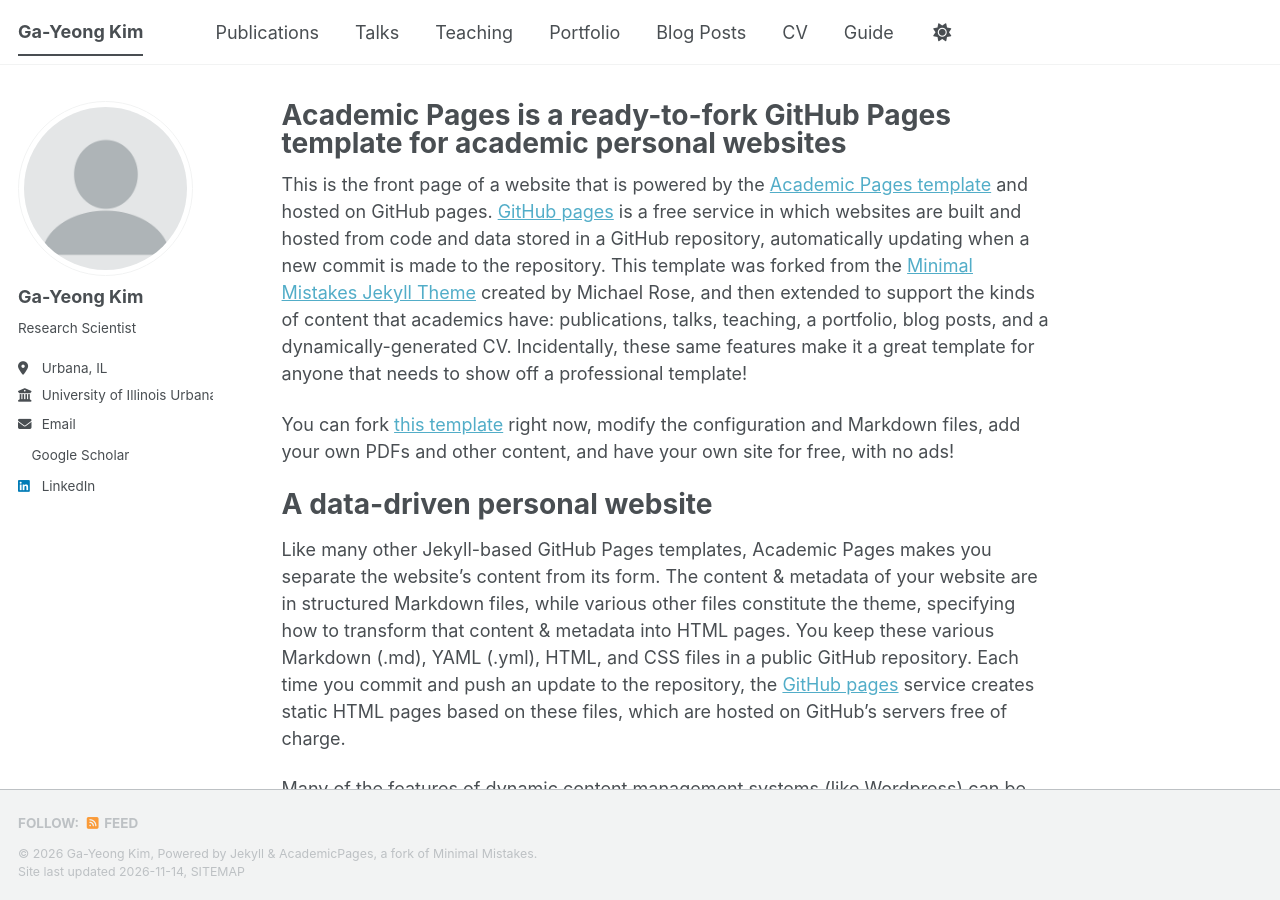
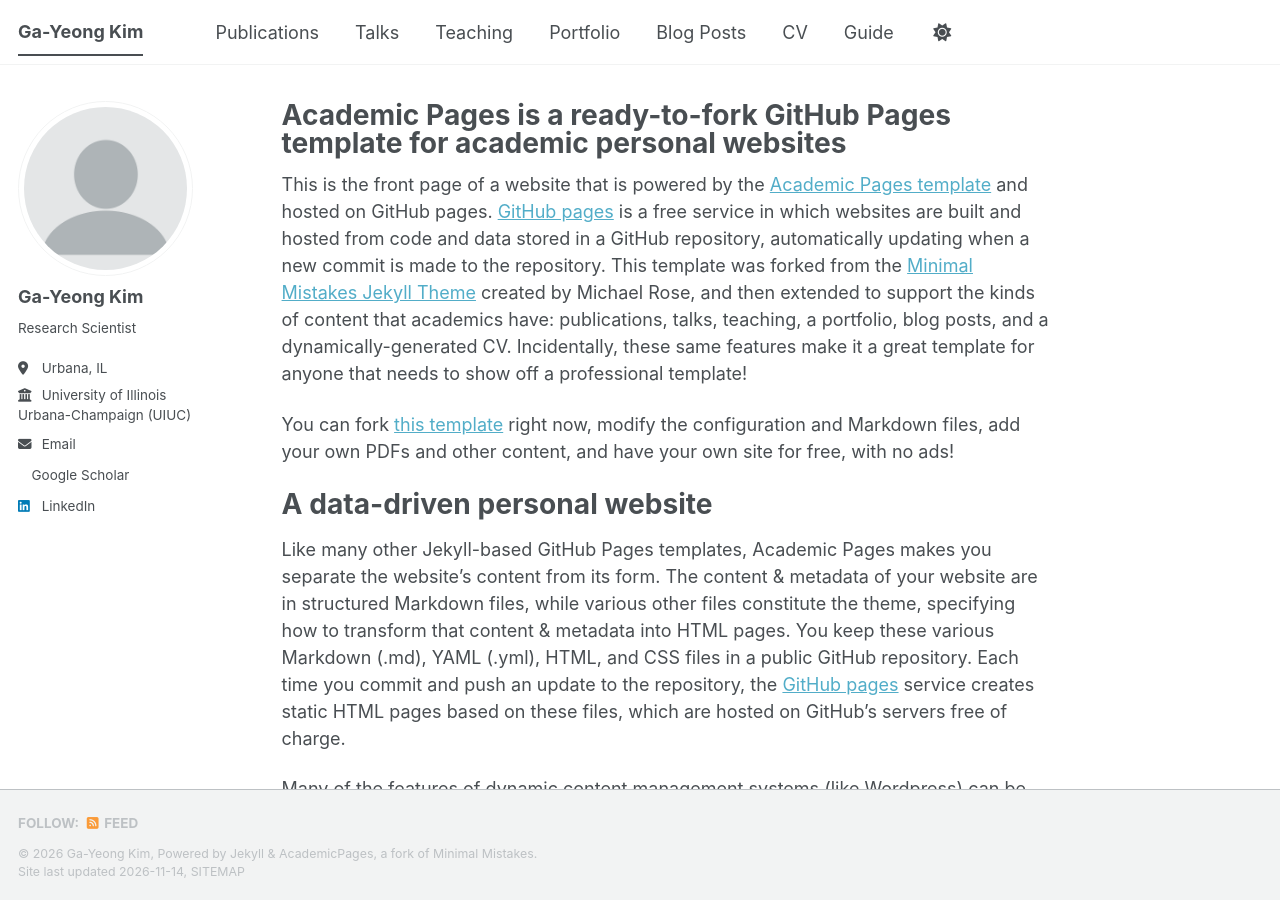
Before and after one commit to ga-yeong-kim/ga-yeong-kim.github.io, a Jekyll site: the page built from _pages/about.md, in a window 1280 px wide and 900 px high. Built offline with Jekyll 4.4.1, drawn with Linux system fonts in a browser that asks for light colours; a script bundle is joined from its source files by our own code; a style sheet for code colours, icons or effects is not loaded.

Commit message:
Fix class name for author employer in HTML

```diff
--- a/_includes/author-profile.html
+++ b/_includes/author-profile.html
@@ -28,7 +28,7 @@
         <li class="author__desktop"><i class="fas fa-fw fa-location-dot icon-pad-right" aria-hidden="true"></i>{{ author.location }}</li>
       {% endif %}
       {% if author.employer %}
-        <li class="author__desktop author_employer"><i class="fas fa-fw fa-building-columns icon-pad-right" aria-hidden="true"></i>{{ author.employer }}</li>
+        <li class="author__desktop author__employer"><i class="fas fa-fw fa-building-columns icon-pad-right" aria-hidden="true"></i>{{ author.employer }}</li>
       {% endif %}
       {% if author.uri %}
         <li><a href="{{ author.uri }}"><i class="fas fa-fw fa-link icon-pad-right" aria-hidden="true"></i>{{ site.data.ui-text[site.locale].website_label | default: "Website" }}</a></li>
```
